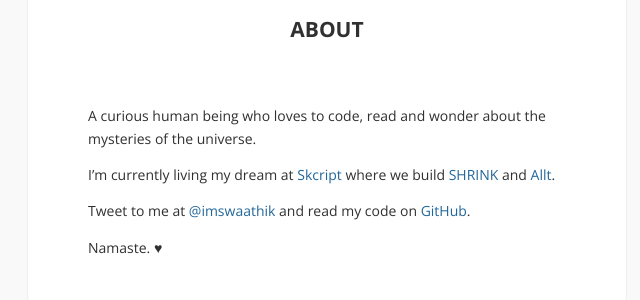
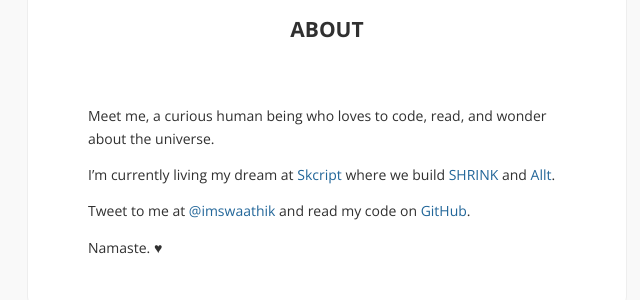
Before and after one commit to swaathi/swaathi.github.io, a Jekyll site: the page built from about.md, in a window 1280 px wide. Shown: the part 285-585 px from the top of the page, without its empty margins (313-953 px from the left). Built offline with Jekyll 4.4.1, drawn with Linux system fonts in a browser that asks for light colours; comment, search, counter and statistics services are not loaded.

Commit message:
Updating description

```diff
--- a/_config.yml
+++ b/_config.yml
@@ -1,5 +1,5 @@
 title:            Swaathi Kakarla
-description:      Meet me, a curious human being who loves to code, read and wonder about the     mysteries of the universe.
+description:      Meet me, a curious human being who loves to code, read, and wonder about the universe.
 url:              https://swaathi.github.io
 signoff:          Swaathi Kakarla
 disqus_shortname: # disqus comment thread for post header options. ( leave blank if unwanted. )
--- a/about.md
+++ b/about.md
@@ -3,8 +3,7 @@ layout: page
 title: About
 ---
 
-A curious human being who loves to code, read and wonder about the mysteries of
-the universe.
+{{ site.description }}
 
 I'm currently living my dream at [Skcript](https://skcript.com) where we build
 [SHRINK](https://skcript.com/shrink) and [Allt](https://skcript.come/Allt).
```
